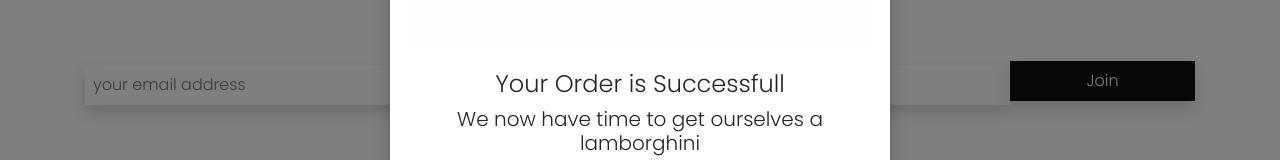
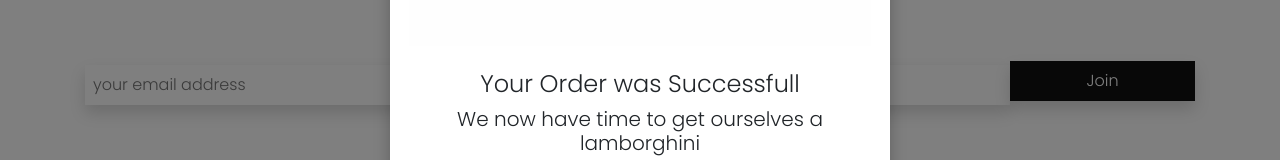
Before and after one commit to lamilekan263/buynow, a React (Create React App) app: page /checkout in a window 1280 px wide. Both pictures are taken after typing "5551234", "5", "Sample", "5551234", "Sample", "Sample" into the empty fields and a click on the button "Check Out". Shown: the part 927-1087 px from the top of the page. Built offline with nearby package versions, Linux system fonts and the light colour scheme; no server answers.

Commit message:
new changes

```diff
--- a/src/components/modal/Modal.js
+++ b/src/components/modal/Modal.js
@@ -29,15 +29,12 @@
             alt=""
             style={{
               width: "100%",
-              marginTop: "0",
-              marginBottom: "0",
-              marginRight: "auto",
-              marginLeft: "auto",
+
             }}
           />
         </div>
         <div className="my-4" style={{ textAlign: "center" }}>
-          <h4>Your Order is Successfull</h4>
+          <h4>Your Order was Successfull</h4>
           <h5>We now have time to get ourselves a lamborghini</h5>
           <h2>THANK YOU!!!</h2>
         </div>
```
